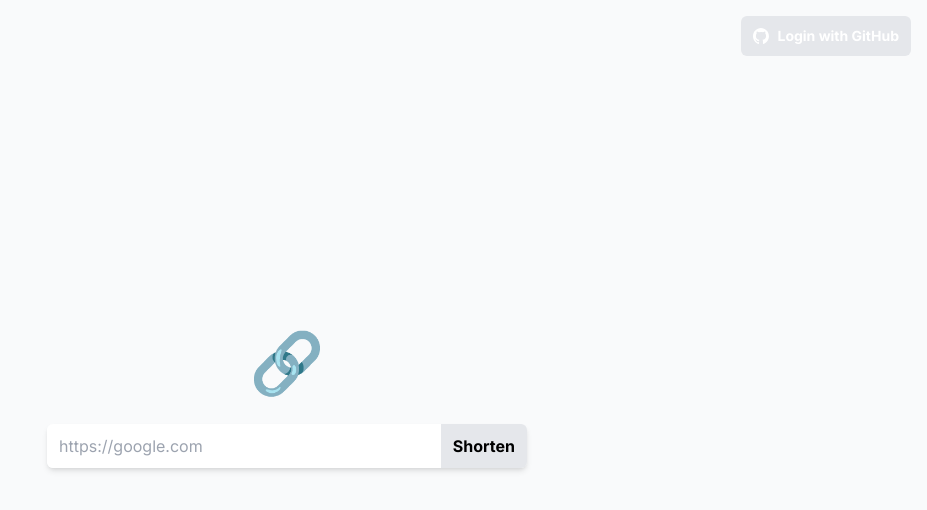
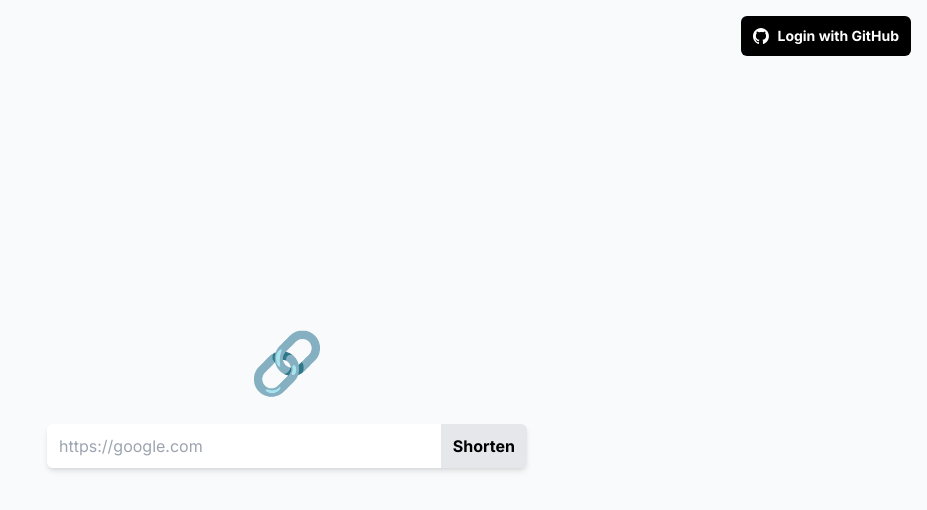
Before and after one commit to tonyma99/short, a Next.js app: page / in a window 1280 px wide. Shown: the top 510 px of the page, without its empty margins (353-1280 px from the left). Built offline with nearby package versions, Linux system fonts and the light colour scheme; no server answers.

Commit message:
Add important for color overrides

```diff
--- a/components/GitHubLoginButton.tsx
+++ b/components/GitHubLoginButton.tsx
@@ -6,7 +6,7 @@ import Image from 'next/image'
 export default function LoginButton() {
 	return (
 		<Button
-			className="bg-black hover:bg-gray-800 text-sm text-white"
+			className="!bg-black hover:!bg-gray-800 text-sm text-white"
 			text="Login with GitHub"
 			icon={<Image src="/github.svg" alt="GitHub logo" width={16} height={16} />}
 			handler={() => signIn('github')}
```
